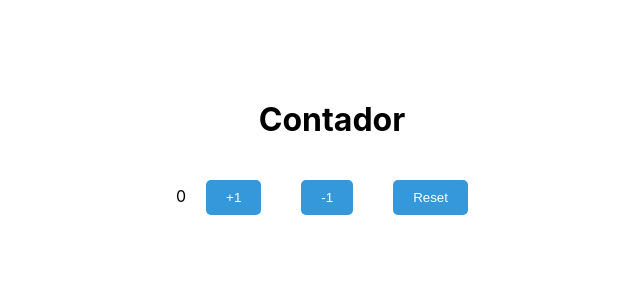
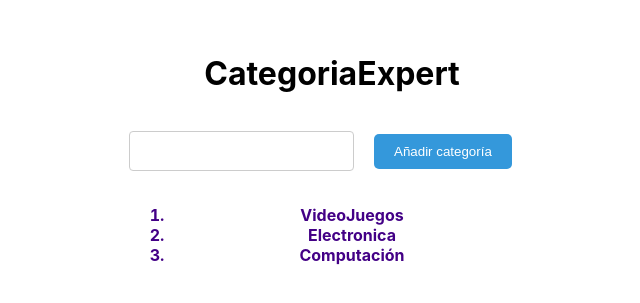
Before and after one commit to AndresManjarres/HomeworksAndres, a React (Create React App) app in the folder my-app/: page / in a window 1280 px wide. Shown: the part 243-546 px from the top of the page, without its empty margins (308-948 px from the left). Built offline with nearby package versions, Linux system fonts and the light colour scheme.

Commit message:
Reto9-Categoria

```diff
--- /dev/null
+++ b/my-app/src/components/Category.jsx
@@ -0,0 +1,38 @@
+import {React, useState} from 'react'
+
+export const Category = () => {
+    const [categories, setCategories] = useState(["VideoJuegos", "Electronica", "Computación"])
+    const [category, setCategory] = useState("")
+
+    const onSetCategory = (event) => {
+        setCategory(event.target.value)
+    };
+
+    const onAddCategory = () => {
+        setCategories(list => [...list, category])
+        setCategory("")
+    }
+
+  return (
+    <div>
+        <h1>CategoriaExpert</h1>
+            <input
+                type="text"
+                value={category}
+                onChange={(event) => onSetCategory(event)}
+                className="input"
+            />
+            <button onClick={() => onAddCategory()} className='botones'>Añadir categoría</button>
+
+            <ol>
+                {categories.map((category, key) => {
+                    return (
+                        <li key={key} className="lista">
+                            {category}
+                        </li>
+                    );
+                })}
+            </ol>
+    </div>
+  )
+}
--- a/my-app/src/components/FirstApp.jsx
+++ /dev/null
@@ -1,31 +0,0 @@
-import React from 'react'
-// Para manejar estados
-import {useState} from "react"
-
-const FirstApp = ({value}) => {
-  const [counter, setcounter] = useState(value)
-
-  const handleAdd = () => {
-      setcounter(counter + 1 )
-  }
-
-  const handleSubsstract = () => {
-      setcounter(counter - 1 )
-  }
-
-  const handleReset = () => {
-      setcounter(value )
-  }
-
-  return(
-      <>
-      <h1>Contador</h1>
-      <span>{counter}</span>
-      <button onClick={() => handleAdd()} className="botones">+1</button>
-      <button onClick={() => handleSubsstract()} className="botones">-1</button>
-      <button onClick={() => handleReset()} className="botones">Reset</button>
-      </>
-  )
-}
-
-export default FirstApp
--- a/my-app/src/index.css
+++ b/my-app/src/index.css
@@ -31,5 +31,22 @@ h1 {
   background-color: #3498db; /* Color de fondo para el botón */
   color: #ffffff; /* Color del texto del botón */
   cursor: pointer;
-  margin: 20px
+  margin: 20px;
 }
+
+.input {
+  width: 50%;
+  padding: 10px;
+  margin-bottom: 10px;
+  border: 1px solid #ccc;
+  border-radius: 4px;
+  font-size: 16px;
+}
+
+.lista {
+  color: rgb(67, 0, 134);
+  font-weight: bold;
+
+  text-align: center; /* Centra el texto en la lista */
+
+}
--- a/my-app/src/index.js
+++ b/my-app/src/index.js
@@ -2,12 +2,13 @@ import React from 'react';
 import ReactDOM from 'react-dom/client';
 import './index.css';
 //import App from './App';
-import FirstApp from './components/FirstApp';
+//import FirstApp from './components/Category';
+import { Category } from './components/Category';
 
 
 const root = ReactDOM.createRoot(document.getElementById('root'));
 root.render(
   <React.StrictMode>
-    <FirstApp value ={0}/>
+    <Category/>
   </React.StrictMode>
 );
```
